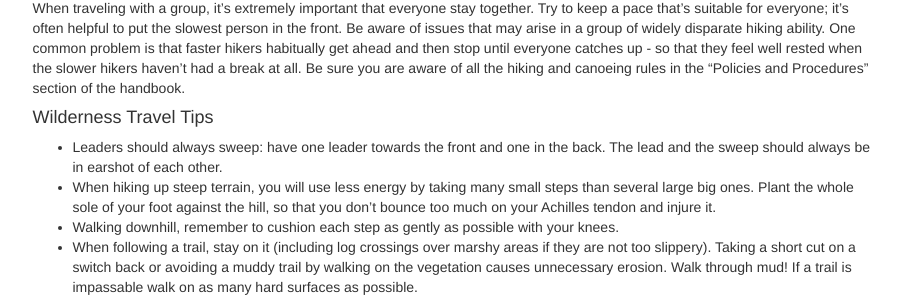
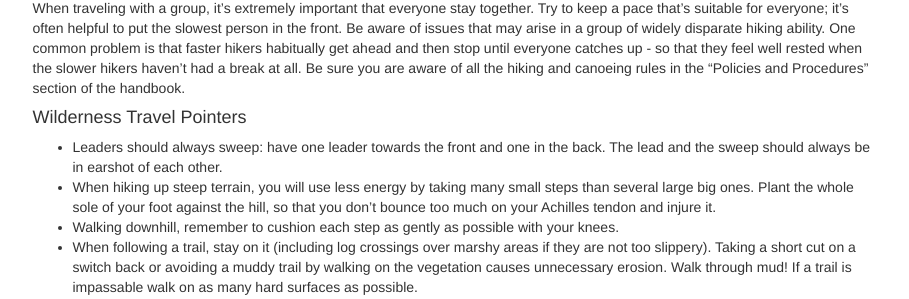
Before and after one commit to neo-project/global-blockchain-compliance-hub, a Jekyll site: the page built from _posts/1111-11-11-on-the-trail.md, in a window 1280 px wide and 900 px high, scrolled down 1027 px. Shown: the part 153-452 px from the top of the window, without its empty margins (330-1239 px from the left). Built offline with Jekyll 4.4.1, drawn with Linux system fonts in a browser that asks for light colours; nearby versions of some CDN libraries; comment, search, counter and statistics services are not loaded.

Commit message:
Update 1111-11-11-on-the-trail.md

```diff
--- a/_posts/1111-11-11-on-the-trail.md
+++ b/_posts/1111-11-11-on-the-trail.md
@@ -61,7 +61,7 @@ Weight distribution:
 
 When traveling with a group, it's extremely important that everyone stay together. Try to keep a pace that's suitable for everyone; it's often helpful to put the slowest person in the front. Be aware of issues that may arise in a group of widely disparate hiking ability. One common problem is that faster hikers habitually get ahead and then stop until everyone catches up - so that they feel well rested when the slower hikers haven't had a break at all. Be sure you are aware of all the hiking and canoeing rules in the "Policies and Procedures" section of the handbook.
 
-#### Wilderness Travel Tips
+#### Wilderness Travel Pointers
 
 - Leaders should always sweep: have one leader towards the front and one in the back. The lead and the sweep should always be in earshot of each other.
 - When hiking up steep terrain, you will use less energy by taking many small steps than several large big ones. Plant the whole sole of your foot against the hill, so that you don't bounce too much on your Achilles tendon and injure it.
```
